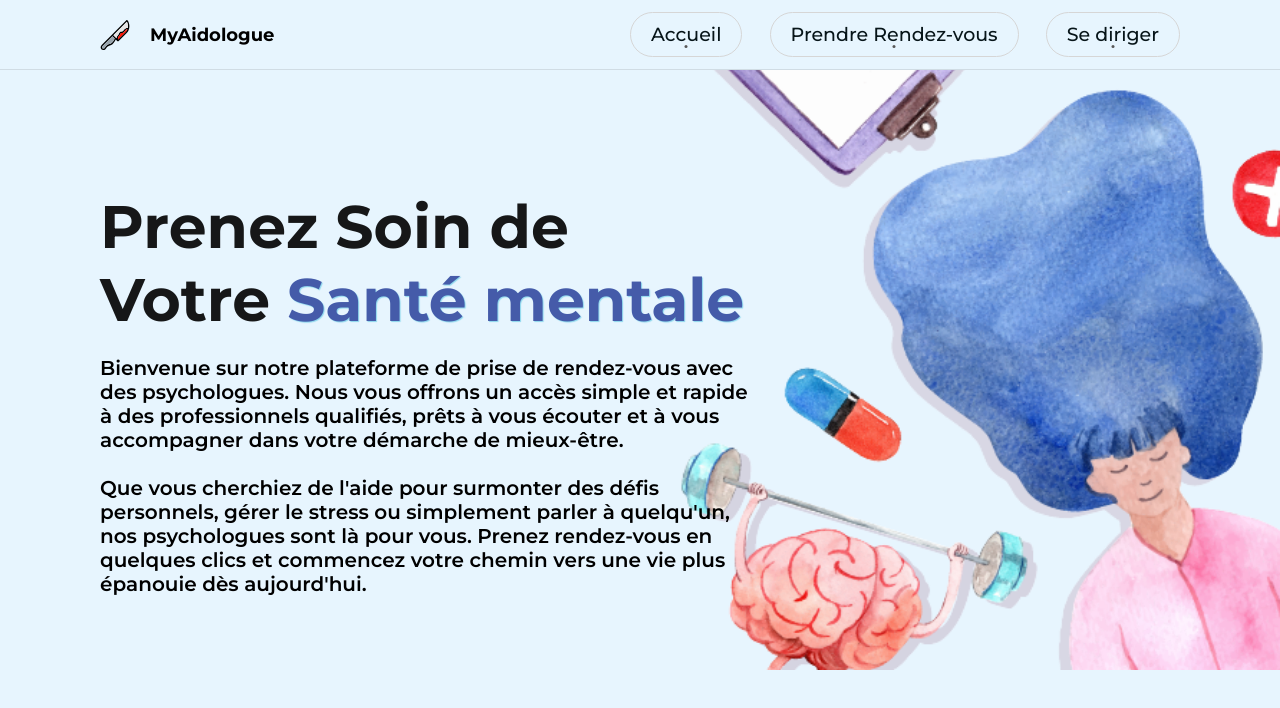
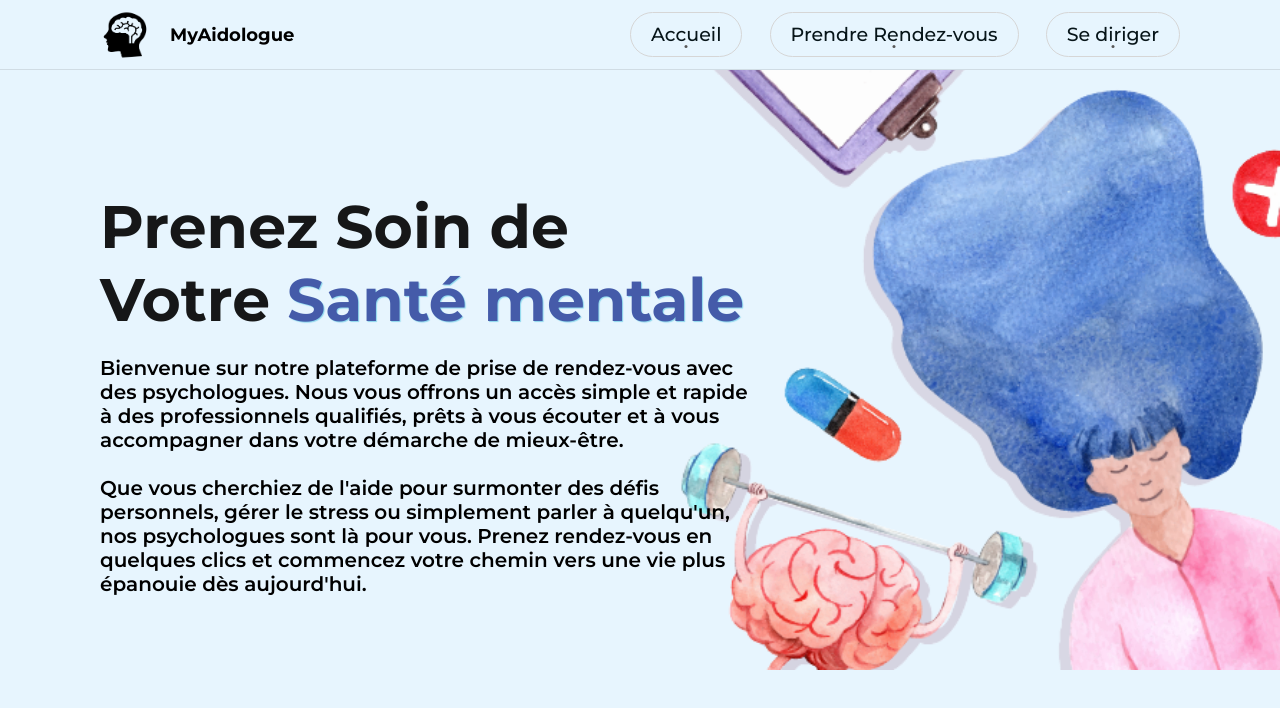
Before and after one commit to Zakariaaben/TEO-React-Project, a React (Vite) app: page /Accueil in a window 1280 px wide. Shown: the top 708 px of the page. Built offline with nearby package versions, Linux system fonts and the light colour scheme.

Commit message:
updating

```diff
--- a/src/Components/Navbar/Navbar.jsx
+++ b/src/Components/Navbar/Navbar.jsx
@@ -45,7 +45,7 @@ const Navbar = () => {
     <div className="Navbar">
 
       <div className="Logo">
-        <img src="/Images/couteau.svg" alt=""  style={{height:"30px"}}/>
+        <img src="/Images/fav.png" alt=""  style={{height:"50px"}}/>
         <p>MyAidologue</p>
       </div>
       <div className={`navbar-links ${openMenu ? "active" : ""} `} ref={menuref}>
--- a/src/Components/SectionAccueil/SectionPresentation.css
+++ b/src/Components/SectionAccueil/SectionPresentation.css
@@ -11,6 +11,7 @@
    margin-top:30px;
 
 }
+
 
 .SectionPresentation img{
     height: 700px;
--- a/src/index.css
+++ b/src/index.css
@@ -27,7 +27,7 @@ body::-webkit-scrollbar {
 }
 body{
   background-color: var(--background);
-  height: 100%;
+  height: 100%!important;
 
 
 }
```
